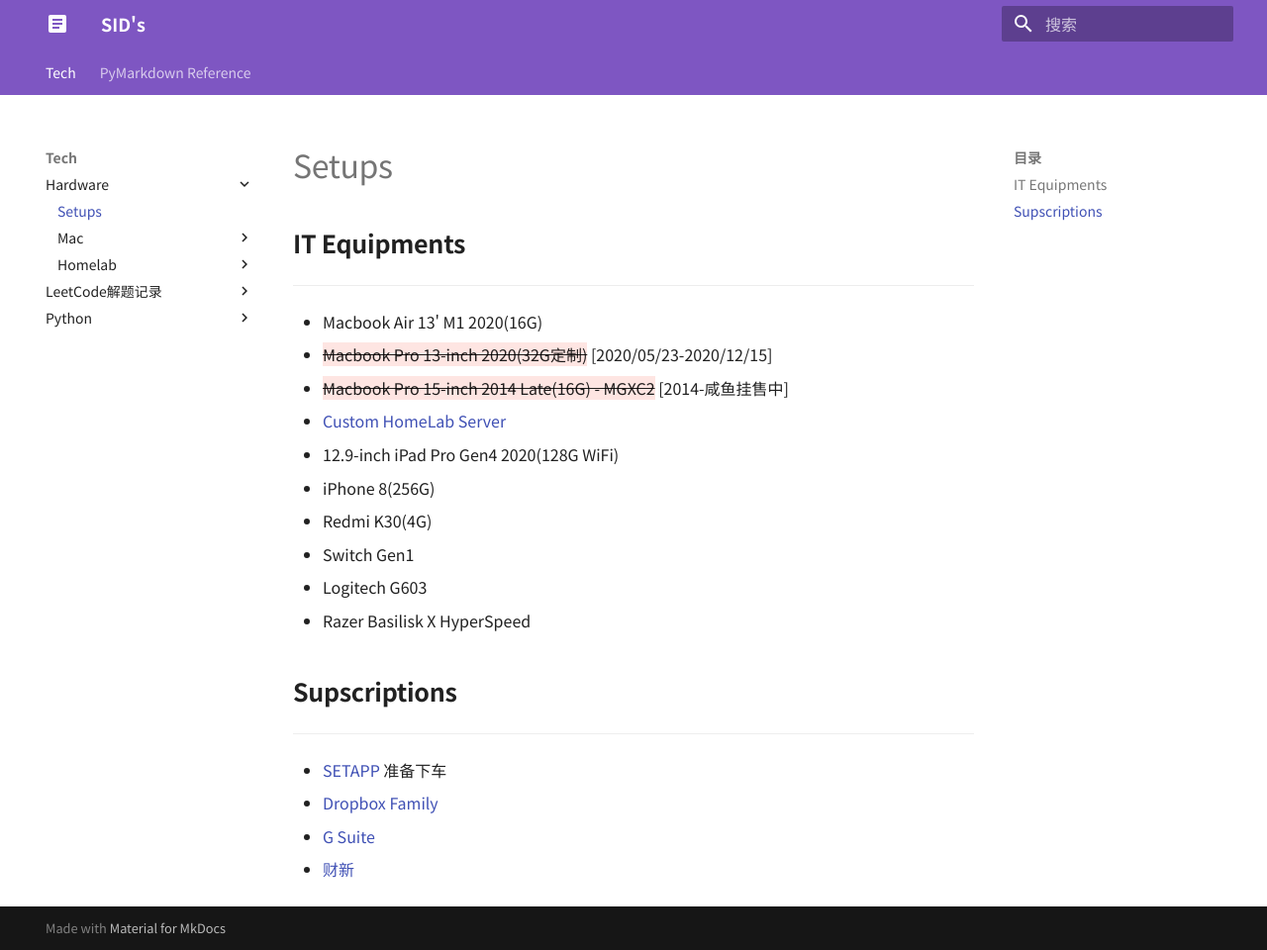
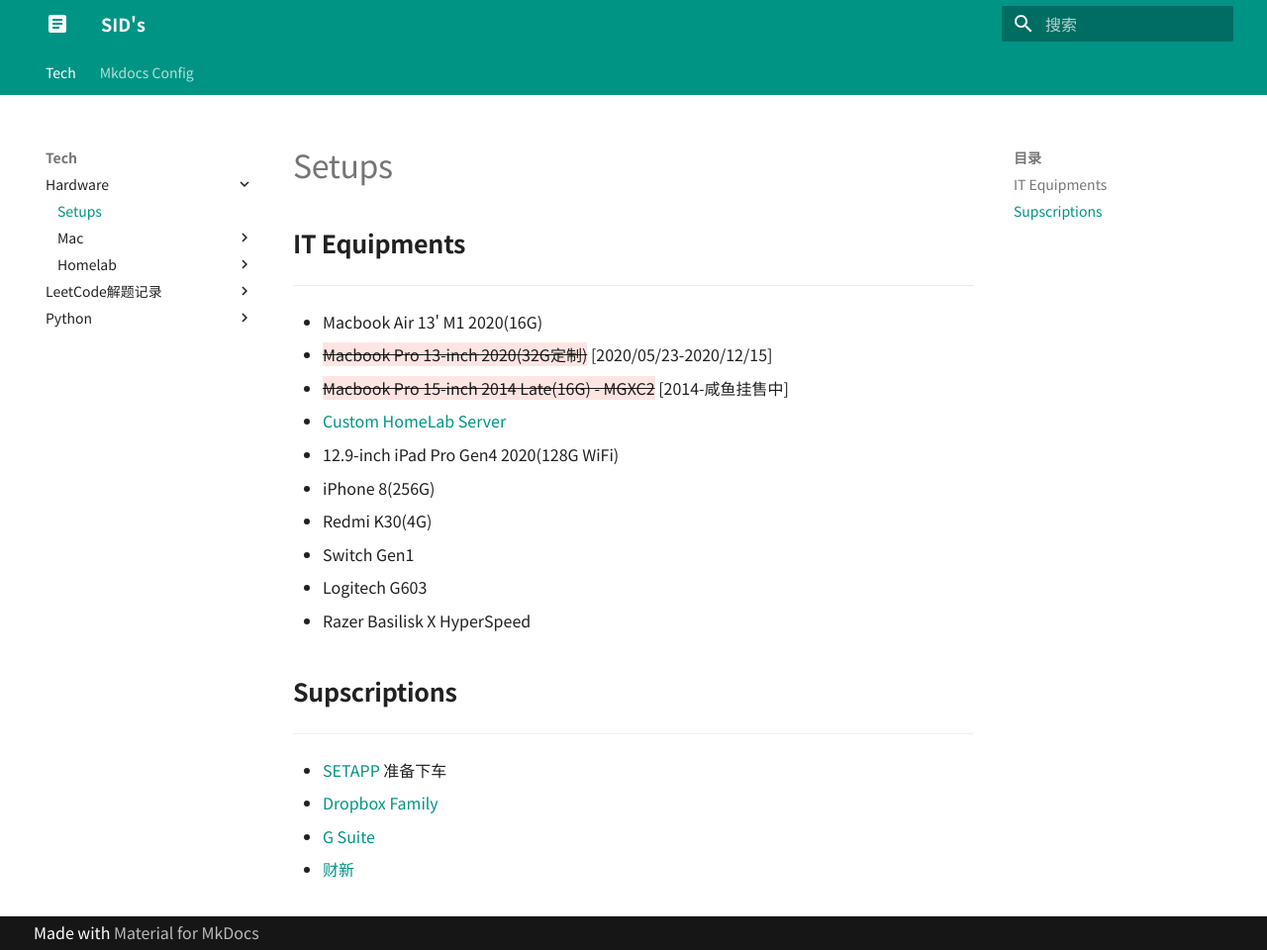
Before and after one commit to sidkang/note, an MkDocs documentation site: the page built from docs/tech/hardware/setup.md, in a window 1280 px wide and 960 px high. Shown: the whole window at 99% size. Built offline with MkDocs 1.6.1 and Material for MkDocs 9.7.7, drawn with Linux system fonts in a browser that asks for light colours.

Commit message:
make some adjustments

```diff
--- a/mkdocs.yml
+++ b/mkdocs.yml
@@ -3,7 +3,7 @@
 
 theme:
   name: material
-  # custom_dir: overrides
+  custom_dir: overrides
   language: 'zh'
   icon:
     logo: material/text-box
@@ -11,9 +11,9 @@
   font:
     text: Noto Sans SC
   palette:
-    primary: 'deep purple'
+    primary: teal
     accent: pink
-    scheme: preference
+    scheme: default
   features:
     - navigation.tabs
 
@@ -33,7 +33,7 @@
   - https://cdn.jsdelivr.net/npm/mathjax@3/es5/tex-mml-chtml.js
 
 markdown_extensions:
-  - pymdownx.details
+  - pymdownx.details  # nesting of code and content blocks inside admonitions
   - pymdownx.snippets:
       check_paths: true
       base_path: "docs"
@@ -61,7 +61,7 @@
   - pymdownx.emoji:
       emoji_index: !!python/name:materialx.emoji.twemoji
       emoji_generator: !!python/name:materialx.emoji.to_svg
-  - markdown.extensions.attr_list
+  - markdown.extensions.attr_list  # add HTML attributes and CSS classes to Markdown elements
   - markdown.extensions.def_list
   - markdown.extensions.footnotes
   - markdown.extensions.admonition
--- /dev/null
+++ b/overrides/main.html
@@ -0,0 +1 @@
+{% extends "base.html" %}
--- /dev/null
+++ b/overrides/partials/footer.html
@@ -0,0 +1,58 @@
+{% import "partials/language.html" as lang with context %}
+<footer class="md-footer">
+  {% if page.previous_page or page.next_page %}
+  <!-- use meta to hide footer in certain scene -->
+  {% if not (page.meta and page.meta.hide_footer_nav) %}
+    <div class="md-footer-nav">
+      <nav class="md-footer-nav__inner md-grid" aria-label="{{ lang.t('footer.title') }}">
+        {% if page.previous_page %}
+          <a href="{{ page.previous_page.url | url }}" class="md-footer-nav__link md-footer-nav__link--prev" rel="prev">
+            <div class="md-footer-nav__button md-icon">
+              {% include ".icons/material/arrow-left.svg" %}
+            </div>
+            <div class="md-footer-nav__title">
+              <div class="md-ellipsis">
+                <span class="md-footer-nav__direction">
+                  {{ lang.t("footer.previous") }}
+                </span>
+                {{ page.previous_page.title }}
+              </div>
+            </div>
+          </a>
+        {% endif %}
+        {% if page.next_page %}
+          <a href="{{ page.next_page.url | url }}" class="md-footer-nav__link md-footer-nav__link--next" rel="next">
+            <div class="md-footer-nav__title">
+              <div class="md-ellipsis">
+                <span class="md-footer-nav__direction">
+                  {{ lang.t("footer.next") }}
+                </span>
+                {{ page.next_page.title }}
+              </div>
+            </div>
+            <div class="md-footer-nav__button md-icon">
+              {% include ".icons/material/arrow-right.svg" %}
+            </div>
+          </a>
+        {% endif %}
+      </nav>
+    </div>
+  {% endif %}
+  {% endif %}
+  <div class="md-footer-meta md-typeset">
+    <div class="md-footer-meta__inner md-grid">
+      <div class="md-footer-copyright">
+        {% if config.copyright %}
+          <div class="md-footer-copyright__highlight">
+            {{ config.copyright }}
+          </div>
+        {% endif %}
+        Made with
+        <a href="https://squidfunk.github.io/mkdocs-material/" target="_blank" rel="noopener">
+          Material for MkDocs
+        </a>
+      </div>
+      {% include "partials/social.html" %}
+    </div>
+  </div>
+</footer>
```
Also changed, not shown: docs/index.md (+7 -4 lines), docs/tech/hardware/setup.md (+3 -0 lines), docs/ref/.pages, docs/tech/hardware/mac/.pages.
